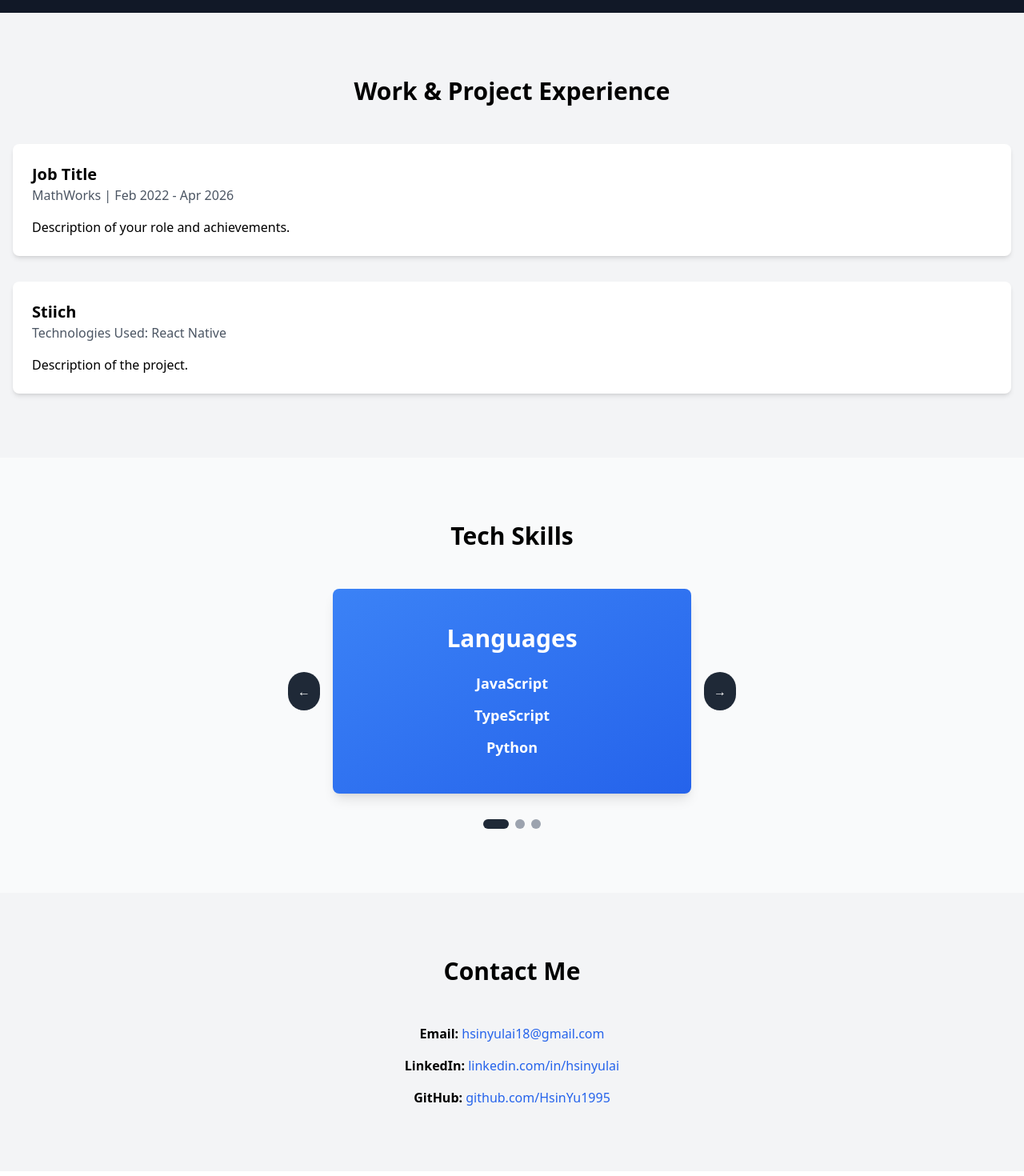
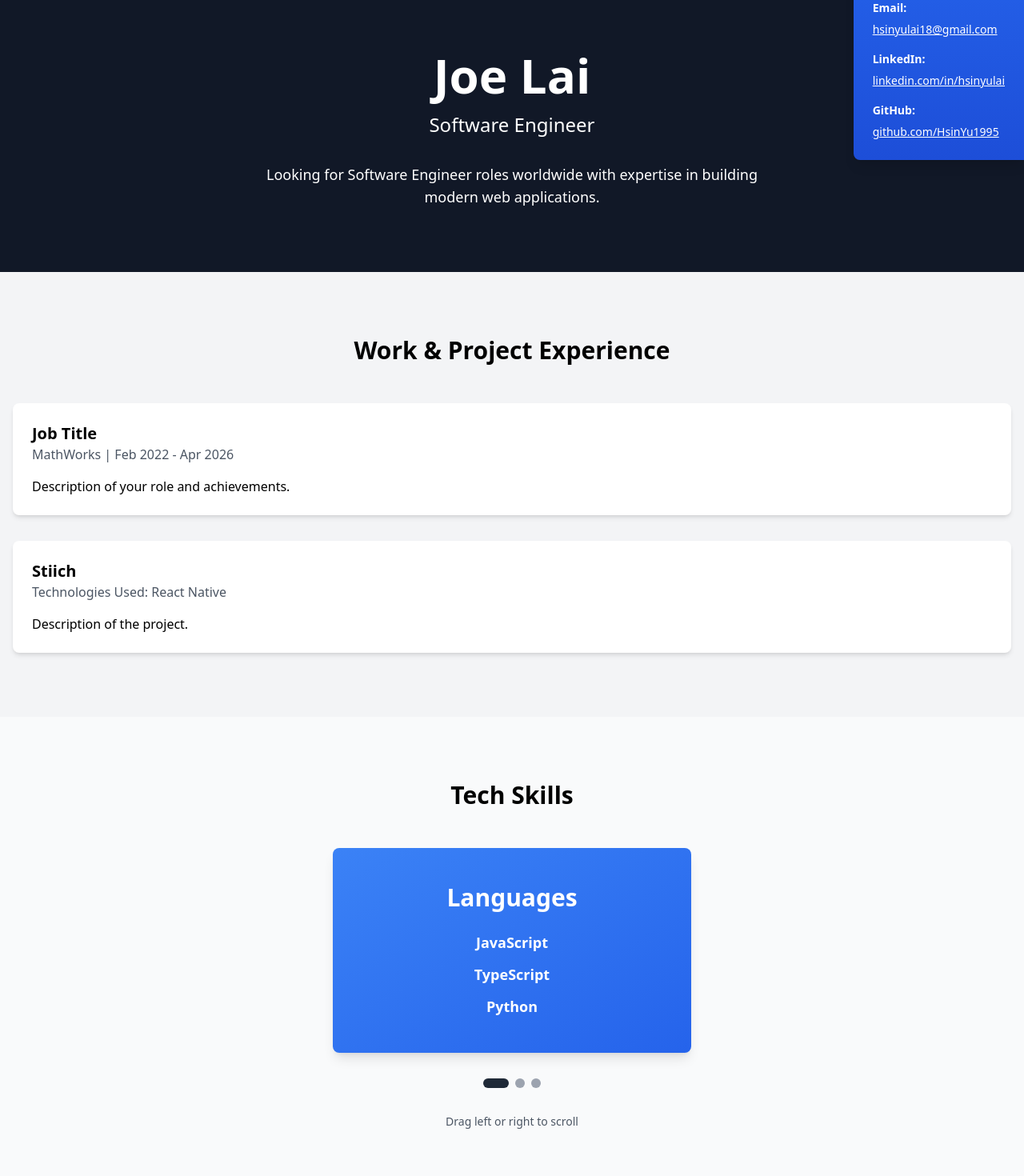
Before and after one commit to HsinYu1995/personal-portfolio, a Next.js app: page / in a window 1280 px wide. Shown: the part 340-1810 px from the top of the page at 80% size. Built offline with nearby package versions, Linux system fonts and the light colour scheme.

Commit message:
Add drag scrolling to Tech Skills, reorganize layout with Resume on top, move Contact to fixed right corner

```diff
--- a/app/page.tsx
+++ b/app/page.tsx
@@ -7,11 +7,11 @@ import Resume from '../components/Resume';
 export default function Home() {
   return (
     <main>
+      <Resume />
       <Hero />
       <Experience />
       <TechSkills />
       <Contact />
-      <Resume />
     </main>
   );
 }
--- a/components/Contact.tsx
+++ b/components/Contact.tsx
@@ -2,13 +2,26 @@ import React from 'react';
 
 const Contact = () => {
   return (
-    <section className="py-20 bg-gray-100">
-      <div className="container mx-auto px-4 text-center">
-        <h2 className="text-3xl font-bold mb-12">Contact Me</h2>
-        <div className="space-y-4">
-          <p><strong>Email:</strong> <a href="mailto:hsinyulai18@gmail.com" className="text-blue-600">hsinyulai18@gmail.com</a></p>
-          <p><strong>LinkedIn:</strong> <a href="https://www.linkedin.com/in/hsinyulai/" className="text-blue-600">linkedin.com/in/hsinyulai</a></p>
-          <p><strong>GitHub:</strong> <a href="https://github.com/HsinYu1995" className="text-blue-600">github.com/HsinYu1995</a></p>
+    <section className="fixed right-0 top-1/2 transform -translate-y-1/2 bg-gradient-to-b from-blue-600 to-blue-700 text-white p-6 rounded-l-lg shadow-lg z-50 max-w-xs">
+      <h2 className="text-2xl font-bold mb-6">Contact Me</h2>
+      <div className="space-y-4">
+        <div>
+          <p className="text-sm font-semibold mb-1">Email:</p>
+          <a href="mailto:hsinyulai18@gmail.com" className="text-white hover:text-blue-100 underline text-sm break-all">
+            hsinyulai18@gmail.com
+          </a>
+        </div>
+        <div>
+          <p className="text-sm font-semibold mb-1">LinkedIn:</p>
+          <a href="https://www.linkedin.com/in/hsinyulai/" target="_blank" rel="noopener noreferrer" className="text-white hover:text-blue-100 underline text-sm">
+            linkedin.com/in/hsinyulai
+          </a>
+        </div>
+        <div>
+          <p className="text-sm font-semibold mb-1">GitHub:</p>
+          <a href="https://github.com/HsinYu1995" target="_blank" rel="noopener noreferrer" className="text-white hover:text-blue-100 underline text-sm">
+            github.com/HsinYu1995
+          </a>
         </div>
       </div>
     </section>
--- a/components/TechSkills.tsx
+++ b/components/TechSkills.tsx
@@ -1,9 +1,12 @@
 'use client';
 
-import React, { useState } from 'react';
+import React, { useState, useRef } from 'react';
 
 const TechSkills = () => {
   const [currentCard, setCurrentCard] = useState(0);
+  const [isDragging, setIsDragging] = useState(false);
+  const [startX, setStartX] = useState(0);
+  const containerRef = useRef<HTMLDivElement>(null);
 
   const skillsCategories = [
     {
@@ -23,12 +26,50 @@ const TechSkills = () => {
     },
   ];
 
-  const handleNext = () => {
-    setCurrentCard((prev) => (prev + 1) % skillsCategories.length);
+  const handleMouseDown = (e: React.MouseEvent) => {
+    setIsDragging(true);
+    setStartX(e.clientX);
   };
 
-  const handlePrev = () => {
-    setCurrentCard((prev) => (prev - 1 + skillsCategories.length) % skillsCategories.length);
+  const handleMouseMove = (e: React.MouseEvent) => {
+    if (!isDragging) return;
+  };
+
+  const handleMouseUp = (e: React.MouseEvent) => {
+    if (!isDragging) return;
+    setIsDragging(false);
+
+    const endX = e.clientX;
+    const diff = startX - endX;
+
+    if (Math.abs(diff) > 50) {
+      if (diff > 0) {
+        setCurrentCard((prev) => (prev + 1) % skillsCategories.length);
+      } else {
+        setCurrentCard((prev) => (prev - 1 + skillsCategories.length) % skillsCategories.length);
+      }
+    }
+  };
+
+  const handleTouchStart = (e: React.TouchEvent) => {
+    setIsDragging(true);
+    setStartX(e.touches[0].clientX);
+  };
+
+  const handleTouchEnd = (e: React.TouchEvent) => {
+    if (!isDragging) return;
+    setIsDragging(false);
+
+    const endX = e.changedTouches[0].clientX;
+    const diff = startX - endX;
+
+    if (Math.abs(diff) > 50) {
+      if (diff > 0) {
+        setCurrentCard((prev) => (prev + 1) % skillsCategories.length);
+      } else {
+        setCurrentCard((prev) => (prev - 1 + skillsCategories.length) % skillsCategories.length);
+      }
+    }
   };
 
   return (
@@ -36,20 +77,19 @@ const TechSkills = () => {
       <div className="container mx-auto px-4">
         <h2 className="text-3xl font-bold text-center mb-12">Tech Skills</h2>
 
-        <div className="flex items-center justify-center gap-4">
-          {/* Previous Button */}
-          <button
-            onClick={handlePrev}
-            className="bg-gray-800 hover:bg-gray-700 text-white p-3 rounded-full transition transform hover:scale-110"
-            aria-label="Previous skill"
-          >
-            ←
-          </button>
-
+        <div
+          ref={containerRef}
+          onMouseDown={handleMouseDown}
+          onMouseUp={handleMouseUp}
+          onMouseMove={handleMouseMove}
+          onTouchStart={handleTouchStart}
+          onTouchEnd={handleTouchEnd}
+          className="flex items-center justify-center cursor-grab active:cursor-grabbing"
+        >
           {/* Card Container */}
           <div className="w-full max-w-md">
             <div
-              className={`bg-gradient-to-br ${skillsCategories[currentCard].color} text-white p-8 rounded-lg shadow-lg h-64 flex flex-col justify-center items-center transition-all duration-300 transform hover:scale-105`}
+              className={`bg-gradient-to-br ${skillsCategories[currentCard].color} text-white p-8 rounded-lg shadow-lg h-64 flex flex-col justify-center items-center transition-all duration-300 transform hover:scale-105 select-none`}
             >
               <h3 className="text-3xl font-bold mb-6">{skillsCategories[currentCard].title}</h3>
               <ul className="space-y-3 text-center">
@@ -61,15 +101,6 @@ const TechSkills = () => {
               </ul>
             </div>
           </div>
-
-          {/* Next Button */}
-          <button
-            onClick={handleNext}
-            className="bg-gray-800 hover:bg-gray-700 text-white p-3 rounded-full transition transform hover:scale-110"
-            aria-label="Next skill"
-          >
-            →
-          </button>
         </div>
 
         {/* Indicator Dots */}
@@ -87,6 +118,8 @@ const TechSkills = () => {
             />
           ))}
         </div>
+
+        <p className="text-center mt-8 text-gray-600 text-sm">Drag left or right to scroll</p>
       </div>
     </section>
   );
```
